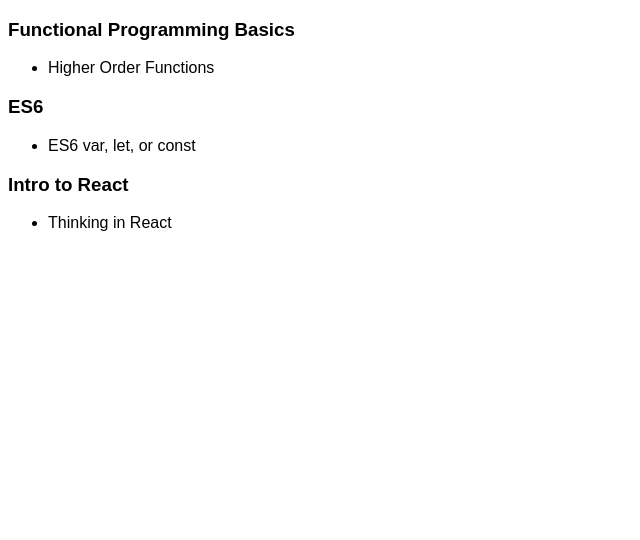
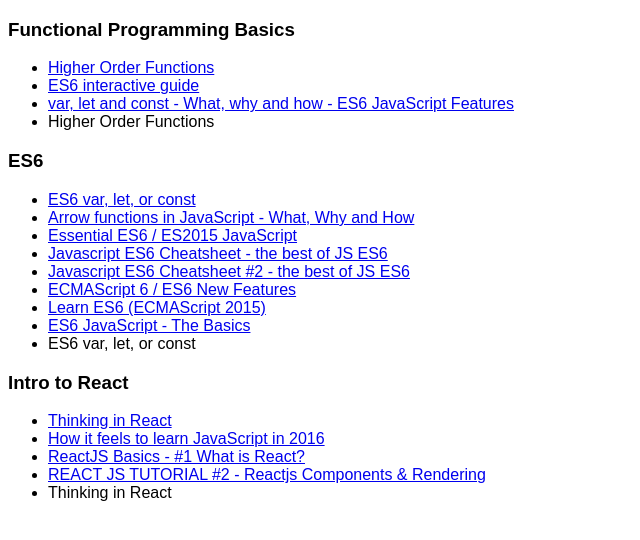
Before and after one commit to nathanrodman/bookmark-manager, a React (Create React App) app: page / in a window 1280 px wide. Shown: the top 540 px of the page, without its empty margins (0-640 px from the left). Built offline with nearby package versions, Linux system fonts and the light colour scheme.

Commit message:
Display resource links and title in Subject component

```diff
--- a/src/Subject.js
+++ b/src/Subject.js
@@ -13,6 +13,13 @@
       <div>
         <h3>{this.props.items.subject}</h3>
         <ul>
+          { this.props.items.resources.map((resource) => {
+            return (
+              <li>
+                <a href={resource.url}>{resource.title}</a>
+              </li>
+            )
+          }) }
           <li>{this.props.items.resources[0].title}</li>
         </ul>
       </div>
```
